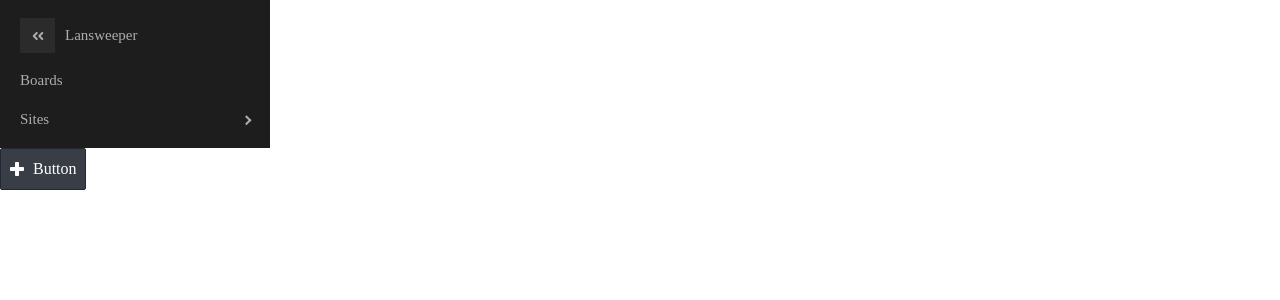
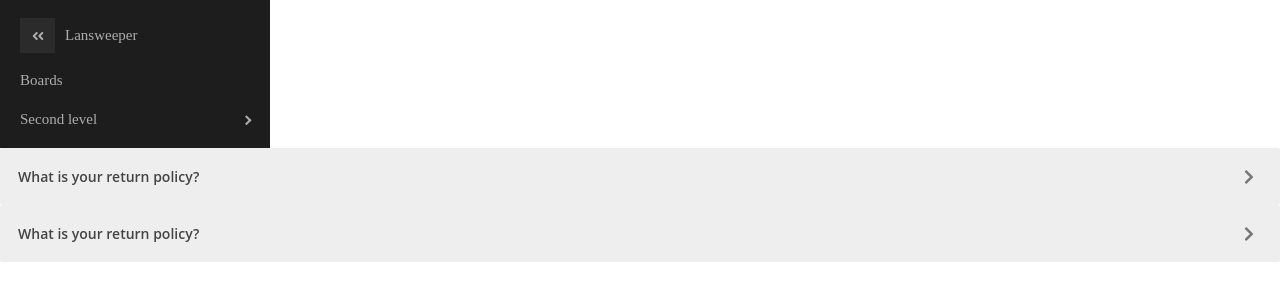
Before and after one commit to diego-alayon/navigation-interaction-testing, a Next.js app: page / in a window 1280 px wide. Shown: the top 300 px of the page. Built offline with nearby package versions, Linux system fonts and the light colour scheme.

Commit message:
Test accordion

```diff
--- /dev/null
+++ b/assets/Icons/chevron.js
@@ -0,0 +1,20 @@
+import React from "react";
+
+const Chevron = ({ className, height, width, fill }) => {
+  return (
+    <svg
+      className={className}
+      height={height}
+      width={width}
+      xmlns="http://www.w3.org/2000/svg"
+      viewBox="0 0 320 512"
+    >
+      <path
+        fill={fill}
+        d="M285.476 272.971L91.132 467.314c-9.373 9.373-24.569 9.373-33.941 0l-22.667-22.667c-9.357-9.357-9.375-24.522-.04-33.901L188.505 256 34.484 101.255c-9.335-9.379-9.317-24.544.04-33.901l22.667-22.667c9.373-9.373 24.569-9.373 33.941 0L285.475 239.03c9.373 9.372 9.373 24.568.001 33.941z"
+      />
+    </svg>
+  );
+};
+
+export default Chevron;
--- a/components/Sidebar.js
+++ b/components/Sidebar.js
@@ -15,8 +15,14 @@
                 <MenuItem icon={<UilAngleDoubleLeft onClick={() => setToggle(!toggle)} />}>Lansweeper</MenuItem>
                 {console.log('Sites',Sites)}
                 <MenuItem>Boards</MenuItem>
-                    <SubMenu title="Sites">
+                    <SubMenu title="Second level">
                         {Sites?.map(Sites => <MenuItem>{Sites}</MenuItem>)}
+                        <SubMenu title="third level">
+                            {Sites?.map(Sites => <MenuItem>{Sites}</MenuItem>)}
+                            <SubMenu title="Fourth level">
+                                {Sites?.map(Sites => <MenuItem>{Sites}</MenuItem>)}
+                            </SubMenu>
+                        </SubMenu>
                     </SubMenu>
             </Menu>
             </ProSidebar>
--- /dev/null
+++ b/components/accordion.js
@@ -0,0 +1,48 @@
+import React, { useState, useRef } from "react";
+import Chevron from "../assets/Icons/chevron";
+
+// import "./Accordion.css";
+import useOnClickOutside from "../hooks/useOnClickOutside";
+
+const Accordion = ({ title, children }) => {
+  const [active, setActive] = useState("");
+  const [height, setHeight] = useState("0px");
+  const [rotation, setRotation] = useState("accordion__icon");
+
+  const content = useRef();
+  const sensitive = useRef();
+
+  const toggleAccordion = () => {
+    setActive(active === "" ? "active" : "");
+    setHeight(
+      active === "active" ? "0px" : `${content.current.scrollHeight}px`
+    );
+    setRotation(
+      active === "active" ? "accordion__icon" : "accordion__icon rotate"
+    );
+  };
+
+  useOnClickOutside(sensitive, () => {
+    setActive("");
+    setHeight("0px");
+    setRotation("accordion__icon");
+  });
+
+  return (
+    <div className="accordion__section" ref={sensitive}>
+      <button className={`accordion ${active}`} onClick={toggleAccordion}>
+        <p className="accordion__title">{title}</p>
+        <Chevron width={10} fill={"#777"} className={`${rotation}`} />
+      </button>
+      <div
+        ref={content}
+        style={{ maxHeight: `${height}` }}
+        className="accordion__content"
+      >
+        <div className="accordion__text">{children}</div>
+      </div>
+    </div>
+  );
+};
+
+export default Accordion;
--- /dev/null
+++ b/hooks/useOnclickOutside.js
@@ -0,0 +1,18 @@
+import { useEffect } from "react";
+
+const useOnClickOutside = (ref, handler) => {
+  useEffect(() => {
+    const listener = event => {
+      if (!ref.current || ref.current.contains(event.target)) {
+        return;
+      }
+      handler(event);
+    };
+    document.addEventListener("mousedown", listener);
+    return () => {
+      document.removeEventListener("mousedown", listener);
+    };
+  }, [ref, handler]);
+};
+
+export default useOnClickOutside;
--- a/pages/index.js
+++ b/pages/index.js
@@ -1,14 +1,25 @@
 import 'react-pro-sidebar/dist/css/styles.css'
 import Sidebar from '../components/Sidebar'
-import Button from '../components/Button'
-import { Add } from '../assets/Icons/add'
-import { UilPlusCircle } from '@iconscout/react-unicons'
+import Accordion from '../components/accordion'
+// import Button from '../components/Button'
+// import { Add } from '../assets/Icons/add'
+// import { UilPlusCircle } from '@iconscout/react-unicons'
 
 export default function Home() {
   return (
     <>
       <Sidebar />
-      <Button type="primary" label="Button" icon={<Add fill="white-100"/>} />
+      {/* <Button type="primary" label="Button" icon={<Add fill="white-100"/>} /> */}
+      <Accordion title="What is your return policy?">
+        Lorem ipsum dolor sit amet, consectetur adipiscing elit, sed do eiusmod
+        tempor incididunt ut labore et dolore magna aliqua.
+      </Accordion>
+      <Accordion title="What is your return policy?">
+        Lorem ipsum dolor sit amet, consectetur adipiscing elit, sed do eiusmod
+        tempor incididunt ut labore et dolore magna aliqua. <br />
+        Lorem ipsum dolor sit amet, consectetur adipiscing elit, sed do eiusmod
+        tempor incididunt ut labore et dolore magna aliqua.
+      </Accordion>
     </>
   )
 }
--- a/styles/globals.css
+++ b/styles/globals.css
@@ -44,3 +44,62 @@
 * {
   box-sizing: border-box;
 }
+
+/* Trash */
+/* Style the accordion section */
+.accordion__section {
+  display: flex;
+  flex-direction: column;
+}
+
+/* Style the buttons that are used to open and close the accordion panel */
+.accordion {
+  background-color: #eee;
+  color: #444;
+  cursor: pointer;
+  padding: 18px;
+  display: flex;
+  align-items: center;
+  border: none;
+  outline: none;
+  transition: background-color 0.3s ease-in-out;
+}
+
+/* Add a background color to the button if it is clicked on (add the .active class with JS), and when you move the mouse over it (hover) */
+.accordion:hover,
+.active {
+  background-color: #ccc;
+}
+
+/* Style the accordion content title */
+.accordion__title {
+  font-family: "Open Sans", sans-serif;
+  font-weight: 600;
+  font-size: 14px;
+}
+
+/* Style the accordion chevron icon */
+.accordion__icon {
+  margin-left: auto;
+  transition: transform 0.3s ease-in-out;
+}
+
+/* Style to rotate icon when state is active */
+.rotate {
+  transform: rotate(90deg);
+}
+
+/* Style the accordion content panel. Note: hidden by default */
+.accordion__content {
+  background-color: white;
+  overflow: hidden;
+  transition: max-height 0.3s ease-in-out;
+}
+
+/* Style the accordion content text */
+.accordion__text {
+  font-family: "Open Sans", sans-serif;
+  font-weight: 400;
+  font-size: 14px;
+  padding: 18px;
+}
```
Also changed, not shown: components/NavigationSystem.js (added), 2 other files (tests, documents, lock files or other folders).
